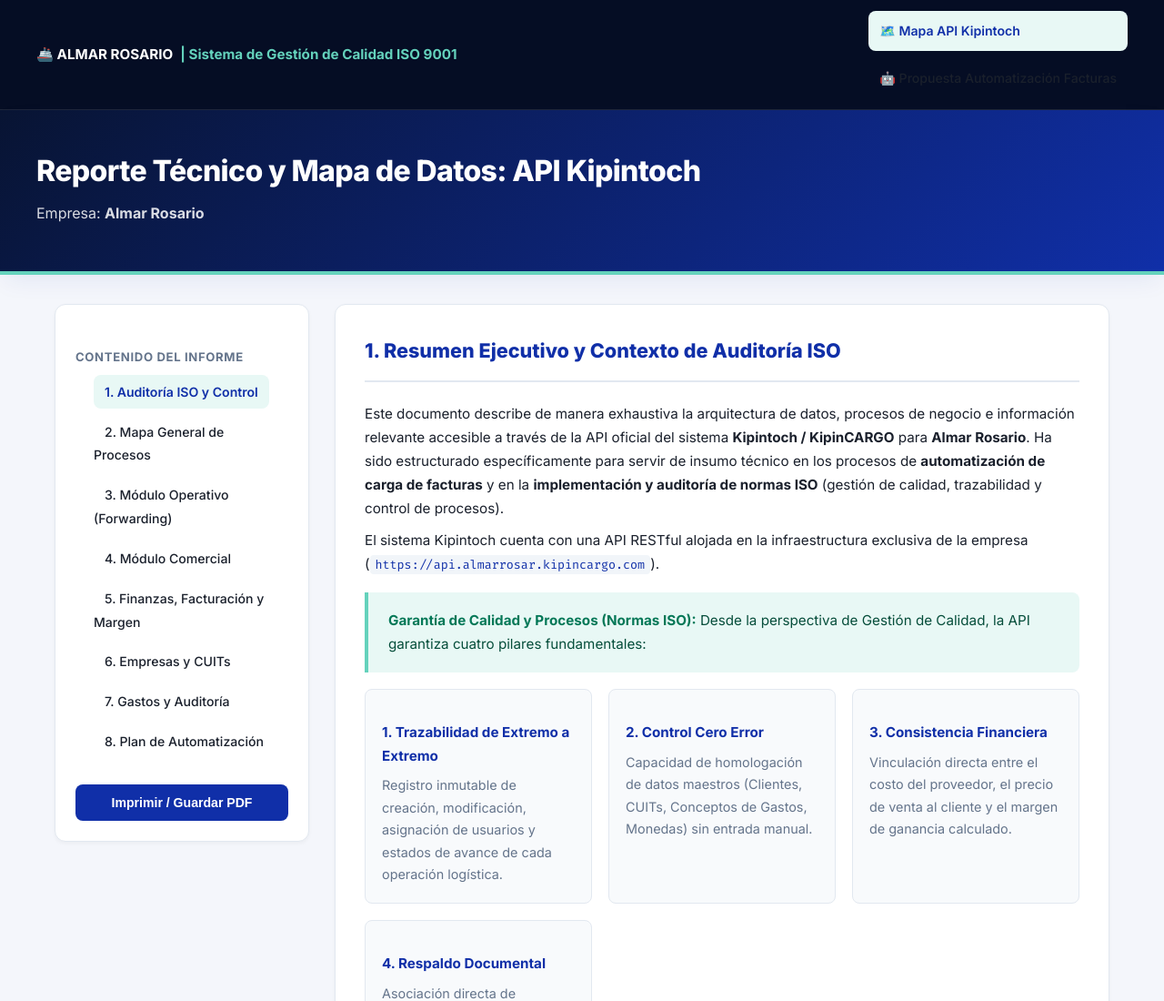
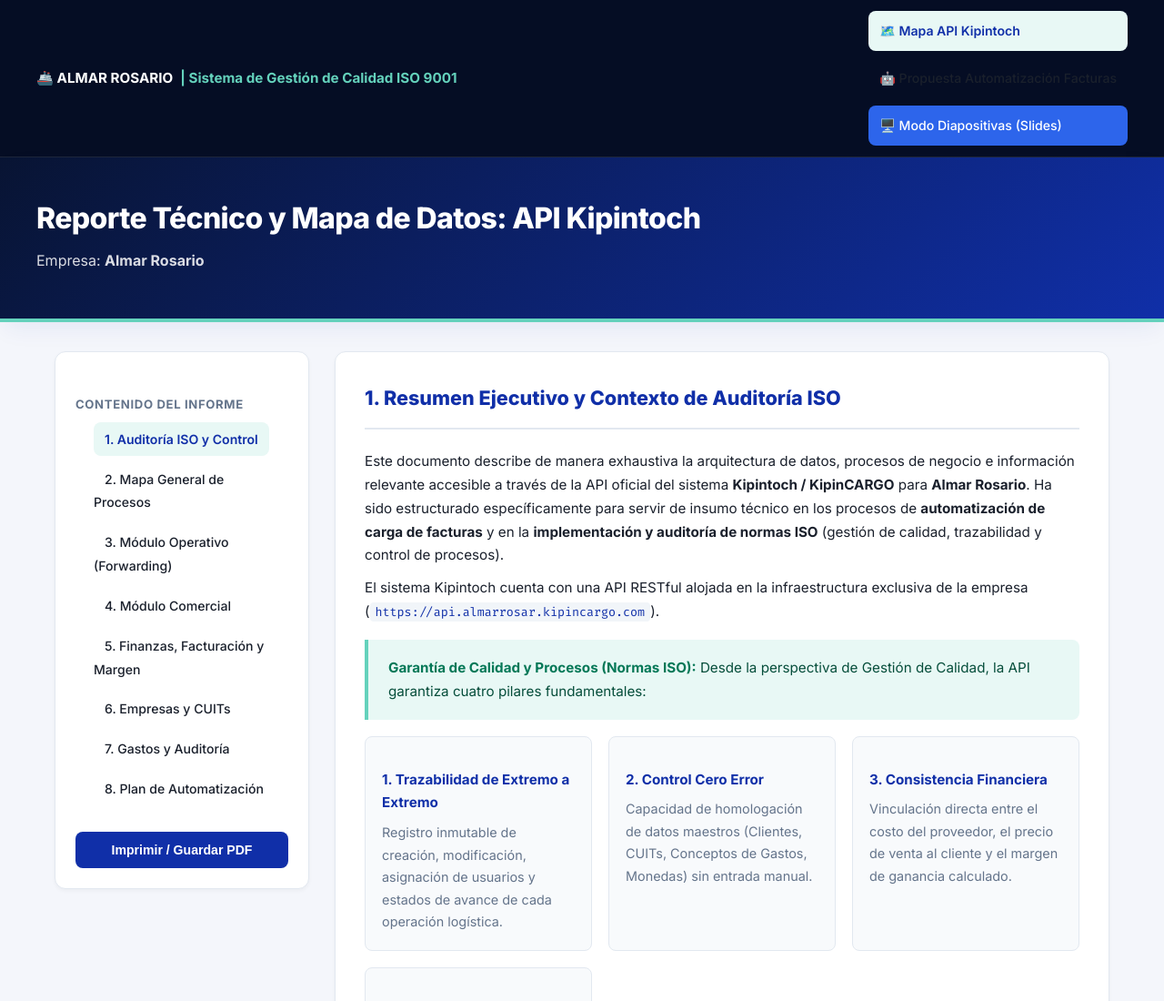
Before and after one commit to FranBondino/informe-api-almar, a website: page index.html in a window 1280 px wide. Shown: the top 1100 px of the page at 91% size. Drawn offline with Linux system fonts and the light colour scheme; a script that the page names is missing.

Commit message:
Add navbar links to interactive HTML slide presentation across all pages

```diff
--- a/index.html
+++ b/index.html
@@ -515,6 +515,7 @@
             <div class="nav-links">
                 <a href="index.html" class="nav-tab active">🗺️ Mapa API Kipintoch</a>
                 <a href="propuesta-automatizacion.html" class="nav-tab">🤖 Propuesta Automatización Facturas</a>
+                <a href="presentacion-slides.html" class="nav-tab" style="background: #2D65EB; color: #FFFFFF;">🖥️ Modo Diapositivas (Slides)</a>
             </div>
         </div>
     </nav>
```
Also changed, not shown: propuesta-automatizacion.html (+1 -0 lines).
